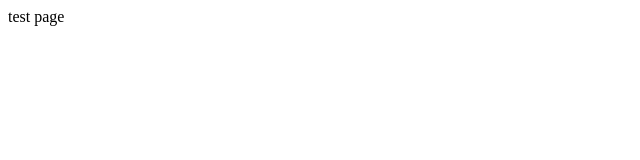
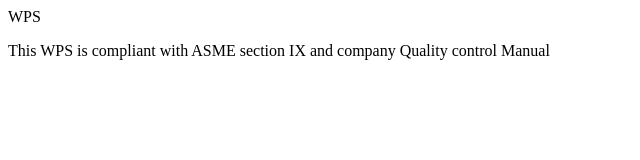
Before and after one commit to Kask29/WeldApp, a plain HTML site: page index.html in a window 1280 px wide. Shown: the whole page, without its empty margins (0-640 px from the left). Drawn offline with Linux system fonts and the light colour scheme.

Commit message:
Update index.html

```diff
--- a/index.html
+++ b/index.html
@@ -1,9 +1,15 @@
 <html>
-  <header>
-  </header>
+  <head>
+  </head>
 
   <body>
-    <p>test page</p>
+    <header>
+      WPS
+    </header>
+
+    <footer>
+      <p>This WPS is compliant with ASME section IX and company Quality control Manual</p>
+    </footer>
   </body>
 
 
```
